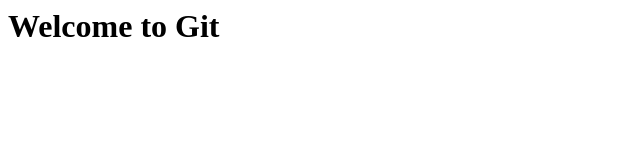
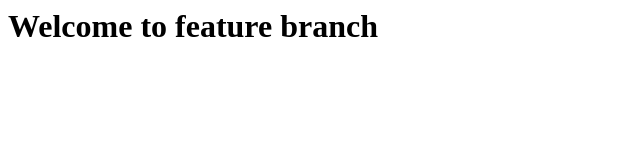
Before and after one commit to shahinashaikh-debug/GitPractical, a plain HTML site: page index.html in a window 1280 px wide. Shown: the whole page, without its empty margins (0-640 px from the left). Drawn offline with Linux system fonts and the light colour scheme.

Commit message:
updated featue branch

```diff
--- a/index.html
+++ b/index.html
@@ -1,5 +1,5 @@
 <html>
 <body>
-<h1> Welcome to Git </h1>
+<h1> Welcome to feature branch </h1>
 </body>
 </html>
```
